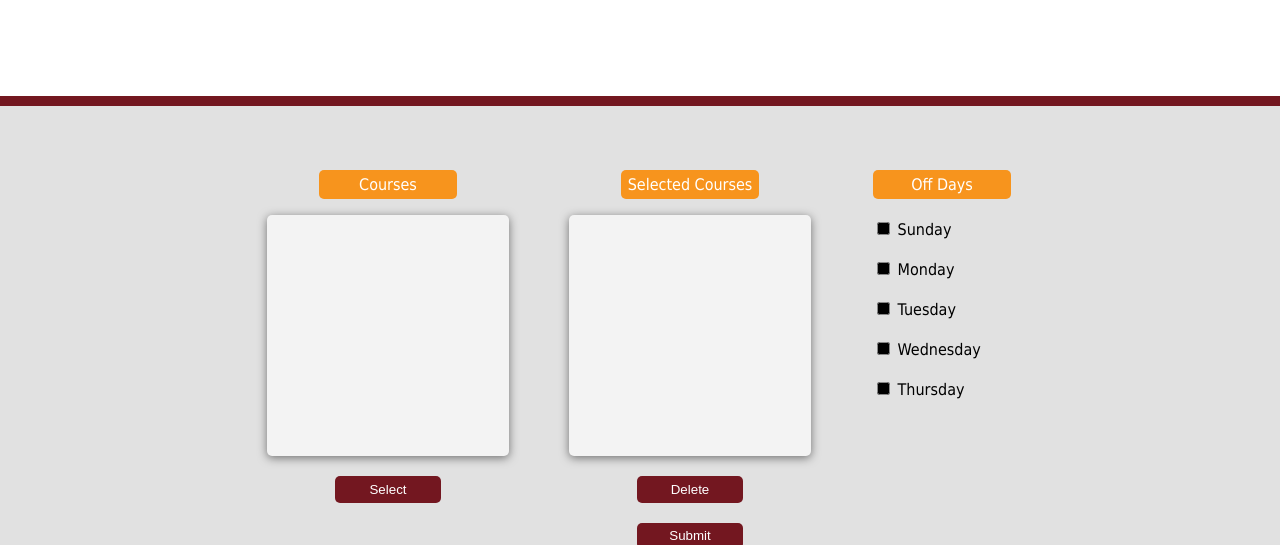
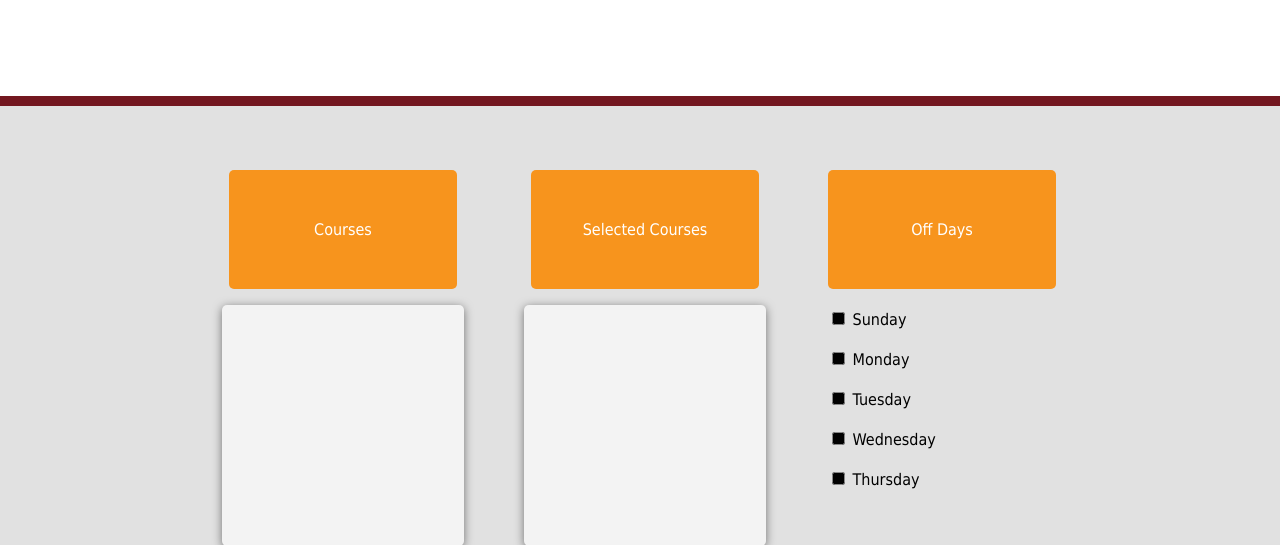
Before and after one commit to ammar813/databaseProject, a Node server app: page /test in a window 1280 px wide. Shown: the top 545 px of the page. Run offline with Node 20, Linux system fonts and the light colour scheme; data that the repository does not hold is empty.

Commit message:
modified:   views/index.ejs

```diff
--- a/views/index.ejs
+++ b/views/index.ejs
@@ -12,7 +12,7 @@
             font-family: HelveticaNeueLTArabicRoman, tahoma;
         }
         a {
-            padding: 5px;
+            padding: 50px;
 			background-color: #f7941d;
 			color: #ffffff;
             border-radius: 5px;
```
